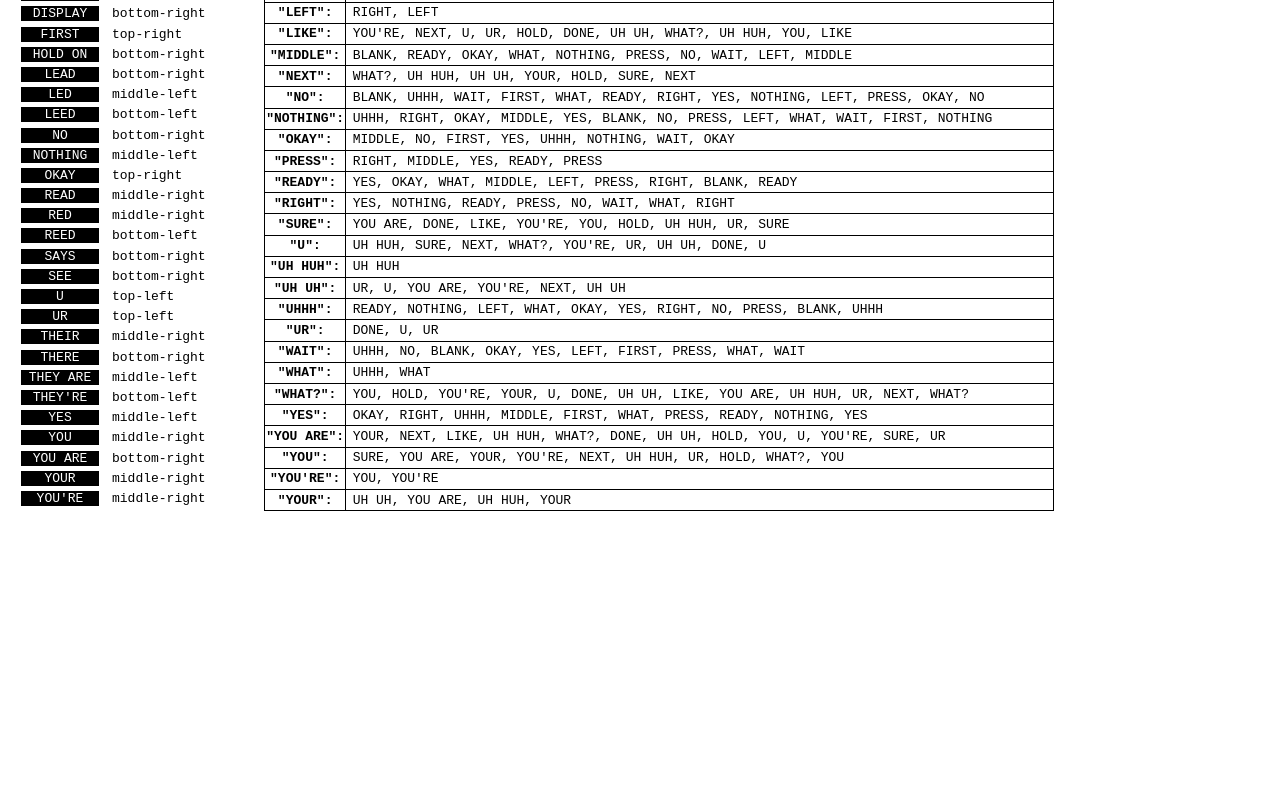
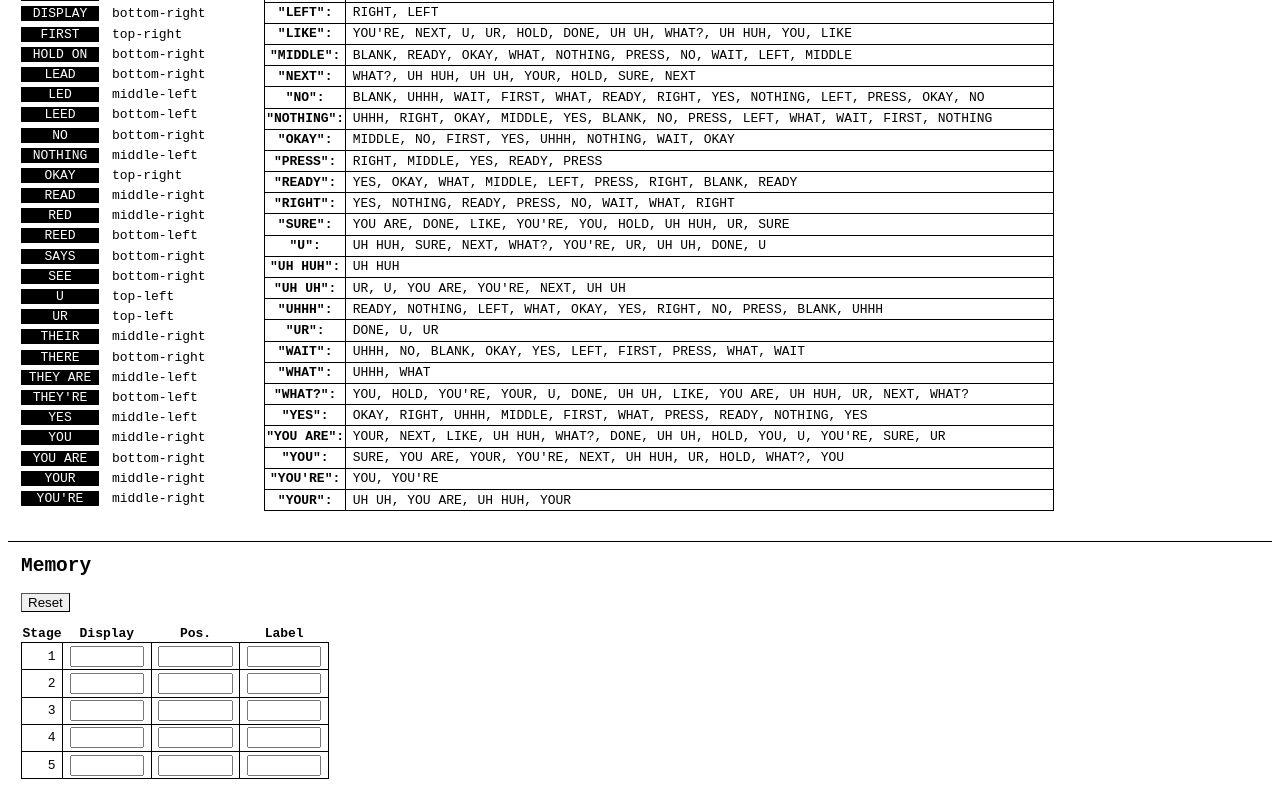
Before and after one commit to dsinn/ktane-helper, a React (Create React App) app: page / in a window 1280 px wide. Shown: the part 1425-2225 px from the top of the page. Before the commit the page ends 1974 px from the top, so only its background shows below. Built offline with nearby package versions, Linux system fonts and the light colour scheme.

Commit message:
Implement Memory module in React

```diff
--- a/src/App.css
+++ b/src/App.css
@@ -108,56 +108,6 @@ nav {
     padding: 0.1em 0.5em;
 }
 
-#sectionWof {
-    white-space: nowrap;
-}
-#sectionWof dl, #sectionWof table {
-    display: inline-block;
-    margin-bottom: 1em;
-}
-#sectionWof.collapsed dl, #sectionWof.collapsed table {
-    display: none;
-}
-#sectionWof dl {
-    margin-right: 4em;
-}
-#sectionWof dt {
-    background-color: black;
-    clear: left;
-    color: white;
-    margin-right: 1em;
-    text-align: center;
-    width: 6em;
-}
-#sectionWof dd {
-    margin-bottom: 0.4em;
-    margin-left: 0;
-}
-#sectionWof dt, #sectionWof dd {
-    display: inline-block;
-    float: left;
-}
-#sectionWof dt.inactive + dd {
-    opacity: 0;
-}
-#sectionWof table {
-    margin-left: 0.5em;
-}
-#sectionWof th {
-    border: 1px solid black;
-}
-
-#sectionMemory table {
-    margin-top: 1em;
-}
-#sectionMemory td {
-    text-align: right;
-}
-#sectionMemory input {
-    text-align: center;
-    width: 5em;
-}
-
 #sectionMorse table {
     float: left;
     margin-bottom: 1em;
--- a/src/App.js
+++ b/src/App.js
@@ -5,6 +5,7 @@ import KeypadsModule from "./components/KeypadsModule";
 import SimonSaysModule from "./components/SimonSaysModule";
 import WhosOnFirstModule from "./components/WhosOnFirstModule";
 import WiresModule from "./components/WiresModule";
+import MemoryModule from "./components/MemoryModule";
 
 function App() {
   return (
@@ -18,6 +19,7 @@ function App() {
       <KeypadsModule id="sectionKeypads" />
       <SimonSaysModule id="sectionSimon" />
       <WhosOnFirstModule id="sectionWhosOnFirst" />
+      <MemoryModule id="sectionMemory" />
     </div>
   );
 }
--- a/src/components/KtaneModule.js
+++ b/src/components/KtaneModule.js
@@ -12,6 +12,10 @@ class KtaneModule extends Component {
 
   getInitialState() {
     throw new Error("getInitialState() not implemented.");
+  }
+
+  getResetFocusElement() {
+    return null;
   }
 
   getTitle() {
@@ -34,6 +38,7 @@ class KtaneModule extends Component {
 
   resetState() {
     this.setState(this.getInitialState());
+    this.getResetFocusElement()?.focus();
   }
 }
 
--- /dev/null
+++ b/src/components/MemoryModule.js
@@ -0,0 +1,154 @@
+import KtaneModule from "./KtaneModule";
+import React from "react";
+import ResetButton from "./ResetButton";
+import "../css/MemoryModule.css";
+
+export default class MemoryModule extends KtaneModule {
+  constructor(props) {
+    super(props);
+
+    const D = 'display';
+    const L = 'label';
+    const P = 'position';
+    this.D = D;
+    this.L = L;
+    this.P = P;
+
+    // {stage -> {display -> [column, value]} }
+    this.displayMap = [
+      {
+          1: [P, 2],
+          2: [P, 2],
+          3: [P, 3],
+          4: [P, 4]
+      },
+      {
+          1: [L, 4],
+          2: [P, stages => stages[0][P]],
+          3: [P, 1],
+          4: [P, stages => stages[0][P]]
+      },
+      {
+          1: [L, stages => stages[1][L]],
+          2: [L, stages => stages[0][P]],
+          3: [P, 3],
+          4: [L, 4]
+      },
+      {
+          1: [P, stages => stages[0][P]],
+          2: [P, 1],
+          3: [P, stages => stages[1][P]],
+          4: [P, stages => stages[1][P]]
+      },
+      {
+          1: [L, stages => stages[0][L]],
+          2: [L, stages => stages[1][L]],
+          3: [L, stages => stages[3][L]],
+          4: [L, stages => stages[2][L]]
+      }
+    ];
+
+    this.tbodyRef = React.createRef();
+
+    this.resetState = this.resetState.bind(this);
+    this.setNumber = this.setNumber.bind(this);
+  }
+
+  getInitialState() {
+    return {
+      stages: [...Array(5).keys()].map(_ => ({display: '', position: '', label: ''}))
+    };
+  }
+
+  getResetFocusElement() {
+    return this.tbodyRef.current.querySelector(`tr[data-index="0"] input[data-column="${this.D}"]`);
+  }
+
+  getTitle() {
+    return "Memory";
+  }
+
+  mainRender() {
+    return (
+      <>
+        <ResetButton onClick={this.resetState} />
+
+        <table>
+          <thead>
+            <tr>
+              <th>Stage</th>
+              <th>Display</th>
+              <th>Pos.</th>
+              <th>Label</th>
+            </tr>
+          </thead>
+          <tbody ref={this.tbodyRef}>
+            {
+              this.state.stages.map((values, index) => {
+                return (
+                  <tr data-index={index} key={`stage${index + 1}`}>
+                    <td>{index + 1}</td>
+                    <td>
+                      <input
+                        data-column={this.D}
+                        maxLength="1"
+                        onChange={this.setNumber}
+                        type="text"
+                        value={values.display}
+                      />
+                    </td>
+                    <td>
+                      <input
+                        data-column={this.P}
+                        maxLength="1"
+                        onChange={this.setNumber}
+                        type="text"
+                        value={values.position}
+                      />
+                    </td>
+                    <td>
+                      <input
+                        data-column={this.L}
+                        maxLength="1"
+                        onChange={this.setNumber}
+                        type="text"
+                        value={values.label}
+                      />
+                    </td>
+                  </tr>
+                );
+              })
+            }
+          </tbody>
+        </table>
+      </>
+    )
+  }
+
+  setNumber(event) {
+    let value = event.currentTarget.value;
+    if (!/^[1-4]*$/.test(value)) {
+      return;
+    }
+    value = parseInt(value, 10);
+
+    const row = event.currentTarget.closest('[data-index]');
+    const index = row.getAttribute('data-index');
+    const column = event.currentTarget.getAttribute('data-column');
+
+    this.setState(prevState => {
+      const newStages = [...prevState.stages];
+      newStages[index][column] = value;
+
+      if (column === this.D) {
+        const [column2, value2] = this.displayMap[index][value];
+        newStages[index][column2] = typeof value2 === 'function' ? value2(newStages) : value2;
+        row.querySelector(`input[data-column="${column2 === this.P ? this.L : this.P}"]`).focus();
+      } else if (row.nextSibling) {
+        row.nextSibling.querySelector(`input[data-column="${this.D}"]`).focus();
+      }
+
+      return {stages: newStages};
+    });
+  }
+}
--- /dev/null
+++ b/src/css/MemoryModule.css
@@ -0,0 +1,10 @@
+#sectionMemory table {
+    margin-top: 1em;
+}
+#sectionMemory td {
+    text-align: right;
+}
+#sectionMemory input {
+    text-align: center;
+    width: 5em;
+}
--- a/src/css/WhosOnFirstModule.css
+++ b/src/css/WhosOnFirstModule.css
@@ -1,14 +1,14 @@
-dl, table {
+#sectionWhosOnFirst dl, #sectionWhosOnFirst  table {
     display: inline-block;
     margin-bottom: 1em;
 }
 .collapsed dl, .collapsed table {
     display: none;
 }
-dl {
+#sectionWhosOnFirst dl {
     margin-right: 4em;
 }
-dt {
+#sectionWhosOnFirst dt {
     background-color: black;
     clear: left;
     color: white;
@@ -16,19 +16,19 @@ dt {
     text-align: center;
     width: 6em;
 }
-dd {
+#sectionWhosOnFirst dd {
     margin-bottom: 0.4em;
     margin-left: 0;
 }
-dt, dd {
+#sectionWhosOnFirst dt, #sectionWhosOnFirst  dd {
     float: left;
 }
-dt.inactive + dd {
+#sectionWhosOnFirst dt.inactive + dd {
     opacity: 0;
 }
-table {
+#sectionWhosOnFirst  table {
     margin-left: 0.5em;
 }
-th {
+#sectionWhosOnFirst th {
     border: 1px solid black;
 }
```
